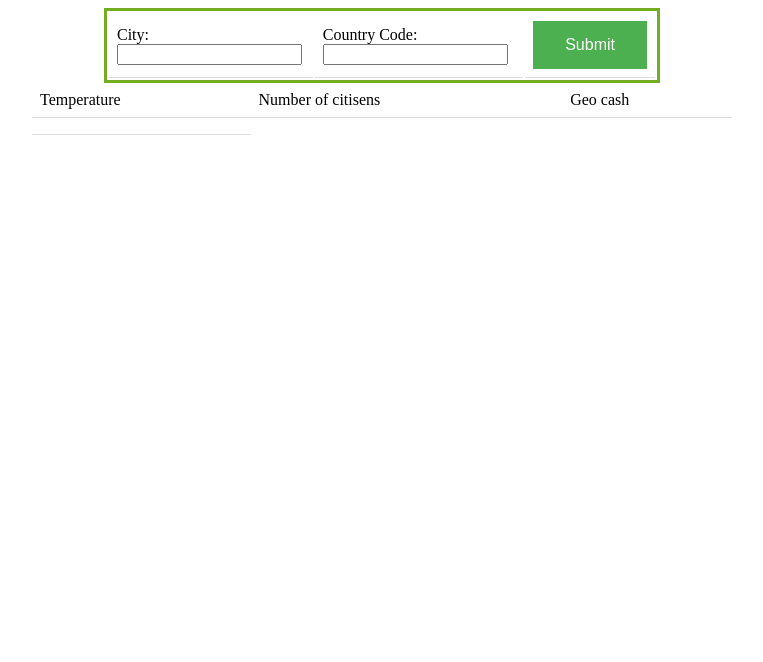
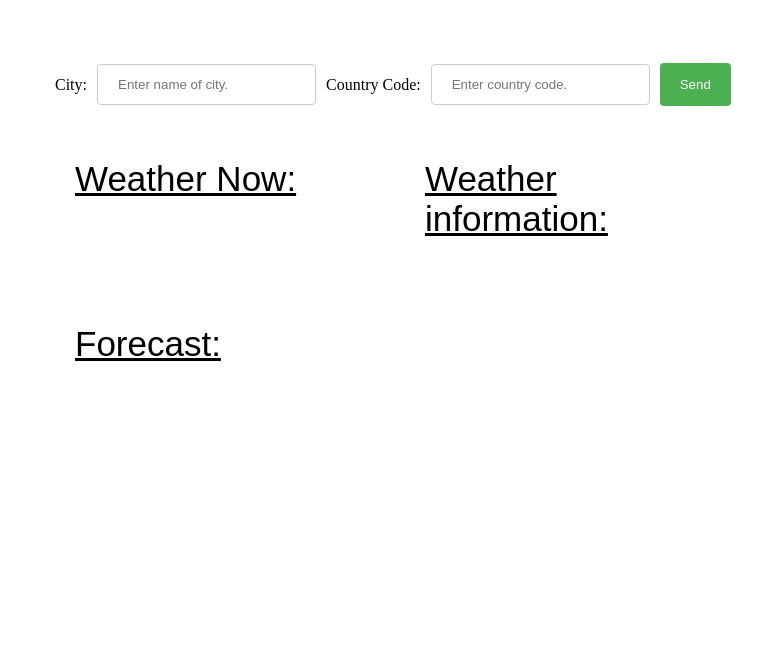
Before and after one commit to Adam966/DU, a plain HTML site: page project_city/index.html in a window 1280 px wide. Shown: the whole page, without its empty margins (258-1021 px from the left). Drawn offline with Linux system fonts and the light colour scheme.

Commit message:
weather cast

```diff
--- a/project_city/app.js
+++ b/project_city/app.js
@@ -1,27 +1,63 @@
-function sendData() {
+function getValues() {
   let city = document.getElementById('city').value;
+  city = encodeURI(city);
+  console.log(city);
   let cCode = document.getElementById('cCode').value;
-  console.log(city);
-  console.log(cCode);
+  let d = new Date();
+  let days = ['Sunday','Monday','Tuesday','Wednesday','Thursday','Friday','Saturday'];
+  let day = days[d.getDay()];
 
-  let appKey = "39c92152a462fbd708fcc7c6895bfdc3";
-  let req = "http://api.openweathermap.org/data/2.5/forecast?";
-  city = encodeURIComponent(city);
-  req+='q='+city;
-  req+=","+cCode;
-  req+="&mode=HTML";
-  req+="&appid="+appKey;
+  document.getElementById('day').innerHTML = days[d.getDay()] + ' ' +  d.getDate() + '.' + (d.getMonth() + 1 ) + '.' + (d.getFullYear());
+  sendData(city, cCode);
+}
 
+function sendData(city, cCode) {
 
-  console.log(req);
+  let key = '39c92152a462fbd708fcc7c6895bfdc3';
+  let req = 'http://api.openweathermap.org/data/2.5/weather';
 
-  let xhttp = new XMLHttpRequest();
-  xhttp.onreadystatechange = function() {
-    if (this.readyState == 4 && this.status == 200) {
-      let obj=JSON.parse(this.responseText);
-      document.getElementById("temp").innerHTML = Math.round((obj.list[0].main.temp-273.15)*100)/100;
-    }
+  req+= '?q=' + city + ',' + cCode + '&units=metric' + '&APPID=' + key;
+
+  const http = new XMLHttpRequest();
+  http.open("GET", req);
+  http.send();
+  let json;
+
+  http.onreadystatechange = function () {
+      if (http.readyState === 4 && http.status === 200) {
+          json = JSON.parse(http.responseText);
+
+          document.getElementById('desc').innerHTML = json.weather[0].description;
+          document.getElementById('temp').innerHTML = json.main.temp + '°C';
+          document.getElementById('humidity').innerHTML = 'Humidity: ' + json.main.humidity + '%';
+          document.getElementById('windSpeed').innerHTML = 'Wind Speed: ' + json.wind.speed + 'm/s';
+          document.getElementById('cloud').innerHTML = 'Cloudiness: ' + json.clouds.all + '%';
+          document.getElementById('icon').src = 'http://openweathermap.org/img/w/' + json.weather[0].icon + '.png';
+      }
   };
-  xhttp.open("GET", req, true);
-  xhttp.send();
+
+  let forc = 'https://api.openweathermap.org/data/2.5/forecast';
+  forc+= '?q=' + city + ',' + cCode + '&units=metric' + '&APPID=' + key;
+
+  const htp = new XMLHttpRequest();
+  htp.open("GET", forc);
+  htp.send();
+  let data;
+
+  htp.onreadystatechange = function () {
+      if (htp.readyState === 4 && htp.status === 200) {
+          data = JSON.parse(htp.responseText);
+
+          let index = 0;
+          for (let i = 8; i < 40; i+=8) {
+            document.getElementsByName('img')[index].src = 'http://openweathermap.org/img/w/' + data.list[i].weather[0].icon + '.png';
+            document.getElementsByName('temps')[index].innerHTML = data.list[i].main.temp + '°C';
+
+            let date = new Date(data.list[i].dt*1000);
+            document.getElementsByName('days')[index].innerHTML = date.getDate() + '.' + (date.getMonth() + 1 );
+            index++;
+            console.log(data.list[i].dt_txt);
+          }
+      }
+  };
 }
--- a/project_city/index.html
+++ b/project_city/index.html
@@ -2,35 +2,75 @@
 <html lang="en" dir="ltr">
   <head>
     <meta charset="utf-8">
-    <title>Weather Form</title>
     <link rel="stylesheet" href="style.css">
     <script type="text/javascript" src="app.js"></script>
+    <title>Weather forecast</title>
   </head>
   <body>
     <div class="enterForm">
       <table>
-        <tbody>
-          <tr>
-            <td>City: <input type="text" id="city" pattern="[A-Za-z]{3}"></td>
-            <td>Country Code: <input type="text" id="cCode" pattern="[A-Z]{3}"></td>
-            <td><button type="button" name="button" onclick="sendData()">Submit</button></td>
-          </tr>
-        </tbody>
+        <tr>
+          <td>City: </td>
+          <td><input type="text" id="city" placeholder="Enter name of city." required></td>
+          <td>Country Code: </td>
+          <td><input type="text" id="cCode" placeholder="Enter country code." required></td>
+          <td><input type="submit" value="Send" onclick="getValues()"></td>
+        </tr>
       </table>
     </div>
-    <div class="postForm">
-      <table>
-        <tbody>
+    <div class="grid-container">
+      <div class="temp">
+        <table>
+          <label id="label">Weather Now:</label>
           <tr>
-            <td>Temperature</td>
-            <td>Number of citisens</td>
-            <td>Geo cash</td>
+            <td id="day"></td>
           </tr>
           <tr>
+            <td id="desc"></td>
+          </tr>
+          <tr>
+            <td><img id="icon"></td>
             <td id="temp"></td>
           </tr>
-        </tbody>
-      </table>
+        </table>
+      </div>
+      <div class="humidity">
+        <table>
+          <label id="label">Weather information:</label>
+          <tr>
+            <td id="cloud"></td>
+          </tr>
+          <tr>
+            <td id="humidity"></td>
+          </tr>
+          <tr>
+            <td id="windSpeed"></td>
+          </tr>
+        </table>
+      </div>
+      <div class="forecast">
+        <table>
+          <label id="label">Forecast:</label>
+          <tr>
+            <td name="days"></td>
+            <td name="days"></td>
+            <td name="days"></td>
+            <td name="days"></td>
+          </tr>
+          <tr>
+            <td><img name="img"></td>
+            <td><img name="img"></td>
+            <td><img name="img"></td>
+            <td><img name="img"></td>
+          </tr>
+          <tr>
+            <td name="temps"></td>
+            <td name="temps"></td>
+            <td name="temps"></td>
+            <td name="temps"></td>
+          </tr>
+        </table>
+      </div>
     </div>
   </body>
 </html>
--- a/project_city/style.css
+++ b/project_city/style.css
@@ -1,40 +1,73 @@
-.postForm table {
-  border-collapse: collapse;
-  width: 100%;
+.grid-container {
+  display: grid;
+  grid-template-columns: 350px 350px;
+  grid-template-rows: 150px 400px;
+  grid-template-areas: "temp humidity" "forecast forecast";
+  font-family: sans-serif;
+  font-size: medium;
+  font-weight: lighter;
+  margin-left: 300px;
 }
 
-.enterForm {
-  width: 550px;
-  margin: auto;
-  padding: inherit;
-  border: 3px solid #73AD21;
+.temp {
+  grid-area: temp;
+  margin: 25px;
 }
 
-.postForm {
-  width: 700px;
-  padding: inherit;
-  margin: auto;
+.humidity {
+  grid-area: humidity;
+  margin: 25px;
+ }
+
+.forecast {
+  grid-area: forecast;
+  margin: 25px;
+  margin-top: 40px
+  }
+
+ #temp {
+   font-size: 25px;
+   font-weight: bold;
+ }
+
+ #icon[src] {
+   width: 80px;
+   height: 80px;
+ }
+
+ input[type=text] {
+  width: 100%;
+  padding: 12px 20px;
+  margin: 8px 0;
+  display: inline-block;
+  border: 1px solid #ccc;
+  border-radius: 4px;
+  box-sizing: border-box;
 }
 
-button {
-  background-color: #4CAF50; /* Green */
+input[type=submit] {
+  width: 100%;
+  background-color: #4CAF50;
+  color: white;
+  padding: 14px 20px;
+  margin: 8px 0;
   border: none;
-  color: white;
-  padding: 15px 32px;
-  text-align: center;
-  text-decoration: none;
-  display: inline-block;
-  font-size: 16px;
+  border-radius: 4px;
   cursor: pointer;
-  float: left;
+}
+.enterForm {
+  margin: 50px;
+  margin-bottom: 15px;
+  margin-left: 300px;
 }
 
-button:hover {
-  background-color: #3e8e41;
+table, tr, td {
+  border-collapse: collapse;
+  padding: 5px;
 }
 
-th, td {
-  padding: 8px;
-  text-align: left;
-  border-bottom: 1px solid #ddd;
+#label {
+  font-size: 35px;
+  font-style: bold;
+  text-decoration: underline
 }
```
Also changed, not shown: project_city/readme.txt (deleted), project_city/request.txt (deleted).
